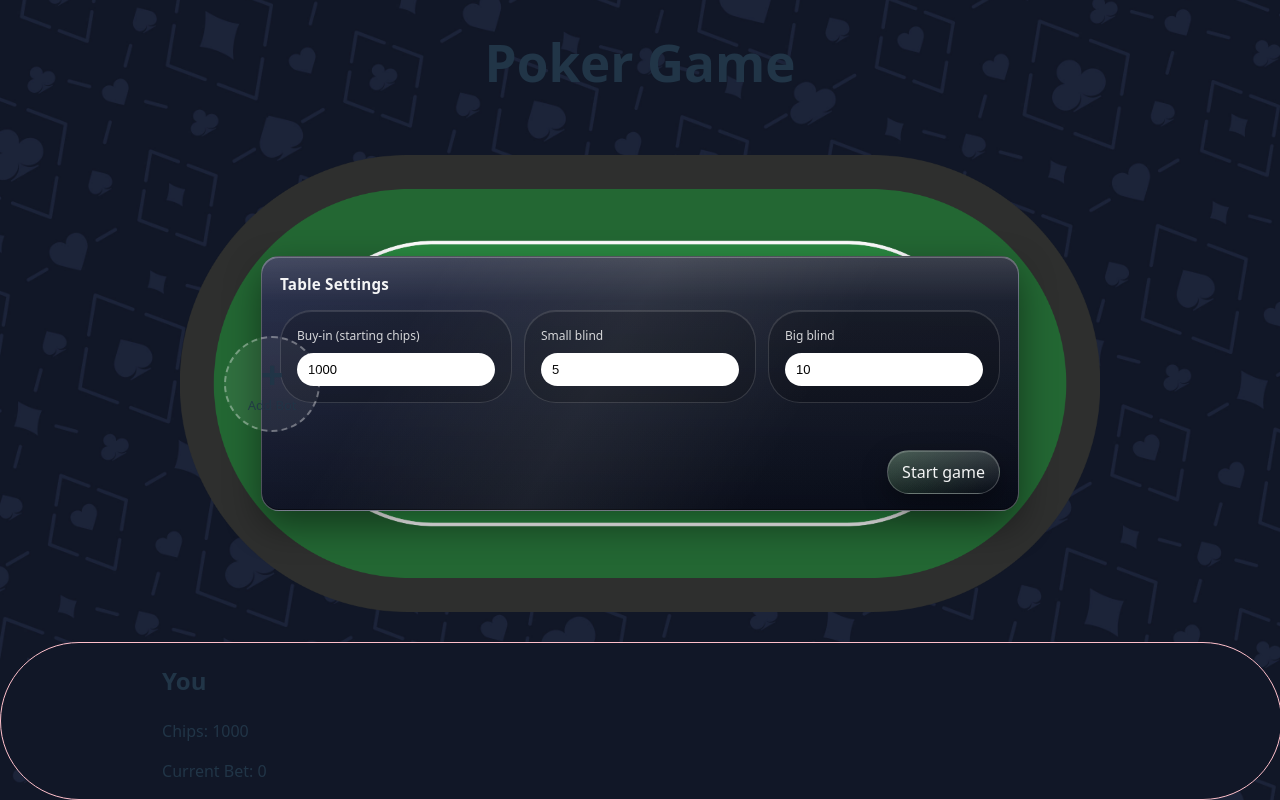
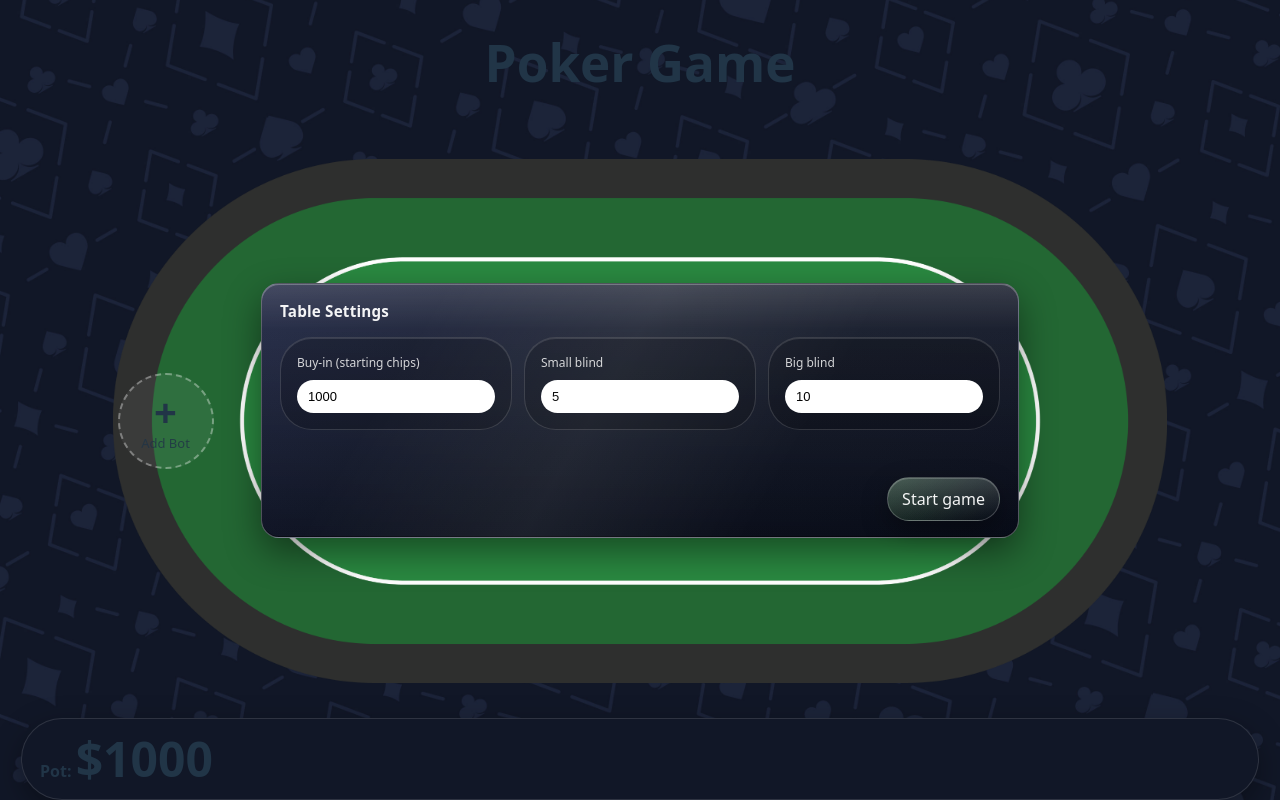
Before and after one commit to thomasity/poker, a React (Vite) app: page / in a window 1280 px wide. Built offline with nearby package versions, Linux system fonts and the light colour scheme.

Commit message:
update node and working on controls ui

```diff
--- a/src/App.tsx
+++ b/src/App.tsx
@@ -13,7 +13,7 @@ export default function App() {
         <header>
             <div/>
             <h1 id="title">Poker Game</h1>
-            {state.playing && state.handWinner !== undefined && <button onClick={endGame}>New Game</button>}
+            {state.playing && <button onClick={endGame}>New Game</button>}
         </header>
         <main>
             {state.playing ? <PokerTable state={state} /> : <ConfigTable state={state} startGame={startGame} />}
--- a/src/index.css
+++ b/src/index.css
@@ -104,3 +104,21 @@ button:hover {
     background-color: #f9f9f9;
   }
 }
+
+.click-anywhere {
+  position: absolute;
+  height: 100vh;
+  width: 100vw;
+  background: rgba(0, 0, 0, .5);
+  color: white;
+  z-index: 3000;
+  cursor: pointer;
+  display: grid;
+  place-content: center;
+  place-items: center;
+}
+
+.hand-outcome {
+  padding: 1rem;
+  background-color: red;
+}
--- a/src/poker/reducer.ts
+++ b/src/poker/reducer.ts
@@ -145,8 +145,6 @@ export function reduceGame(state: GameState, event: GameEvent) : { state: GameSt
             return { state, effects: []};
     }
 }
-
-
 
 /**
  * Applies a single player action (fold/call/bet) to the current hand and advances turn order.
--- a/src/ui/ClickAnywhere.tsx
+++ b/src/ui/ClickAnywhere.tsx
@@ -12,18 +12,24 @@ const HAND_CATEGORIES: Record<number, string> = {
     0: "High Card"
 }
 
+
 export default function ClickAnywhere({ state, onClick } : { state: GameState, onClick: () => void; }) {
-
-    return (
-        <div style={{ position: 'absolute', height: '100vh', width: '100vw', background: 'black', opacity: 0.5, color: 'white', zIndex: 3000, cursor: 'pointer' }} onClick={onClick}>
-            <h2 style={{ margin: 'auto', zIndex: 4000 }}>Click anywhere for next hand.</h2>
-            {state.handWinner !== undefined &&
-                <>
+    const HandOutcome = ({ className } : { className: string}) => {
+        if (state.handWinner !== undefined) {
+            return (
+                <div className={className}>
                     <p>Winner: {state.players[state.handWinner].name}</p>
                     <p>Winning Hand: {HAND_CATEGORIES[state.players[state.handWinner].handValue!.category] ?? "Unknown"}</p>
                     <p>Winnings: {state.pot}</p>
-                </>
-            }
+                </div>
+            )
+        }
+        return null;
+    }
+
+    return (
+        <div className="click-anywhere" onClick={onClick}>
+            <HandOutcome className="hand-outcome" />
         </div>
     )
 }
--- a/src/ui/controls/UserControls.module.css
+++ b/src/ui/controls/UserControls.module.css
@@ -1,35 +1,64 @@
-.controls-container {
-    z-index: 1000;
-    height: 100%;
-    width: 100%;
+.controlsContainer {
+  width: 100%;
+  z-index: 1000;
+
+  display: flex;
+  justify-content: center;
+
+  padding: 0 16px;
+  pointer-events: none;
 }
 
-#controls {
-    width: 100%;
-    margin: 0 auto;
-    display: grid;
-    grid-template-columns: 1fr 1fr 1fr;
-    place-items: center;
-    place-content: center;
-    border: 1px solid pink;
-    background-color: #111727;
-    border-radius: 9999px;
+.controls {
+  pointer-events: auto;
+  width: min(1200px, 100%);
+  padding: 12px 18px;
+
+  display: grid;
+  grid-template-columns: max-content 1fr max-content;
+  align-items: center;
+  gap: 16px;
+
+  background: #111727;
+  border: 1px solid rgba(255, 255, 255, 0.12);
+  border-radius: 9999px;
+  box-shadow: 0 10px 30px rgba(0, 0, 0, 0.35);
+}
+
+.userInfo {
+  display: flex;
+  flex-direction: column;
+  justify-content: center;
+  min-width: 180px;
+}
+
+.userInfo h2 {
+  margin: 0;
+  font-size: 1rem;
+  line-height: 1.1;
+}
+
+.actions {
+  display: flex;
+  justify-content: center;
+  align-items: center;
+  min-height: 56px;
 }
 
 .hand {
-    height: 20px;
-    pointer-events: none;        /* Prevent blocking clicks */
+  position: relative;
+  width: 160px;
+  height: 56px;
+  pointer-events: none;
 }
 
-/* Individual card wrapper */
 .cardWrapper {
-    position: absolute;
-    bottom: 10px;
-    transition: transform 0.2s ease;
+  position: absolute;
+  top: 0;
+  transition: transform 0.15s ease;
 }
 
-/* Optional hover effect */
 .cardWrapper:hover {
-    transform: translateY(12px);
-    z-index: 10;
+  transform: translateY(-10px);
+  z-index: 10;
 }
--- a/src/ui/controls/UserControls.tsx
+++ b/src/ui/controls/UserControls.tsx
@@ -96,29 +96,43 @@ function ActionControls({ state, dispatch, setIsBetting } : { state: GameState,
     }
 }
 
-export default function UserControls({ state, canAct, dispatch } : { state: GameState, canAct: boolean, dispatch: (action: PlayerAction) => void }) {
-    const [isBetting, setIsBetting] = useState<boolean>(false);
-    const player = state.players.filter(p=> p.kind === 'human')[0];
+export default function UserControls({
+  state,
+  canAct,
+  dispatch
+}: {
+  state: GameState;
+  canAct: boolean;
+  dispatch: (action: PlayerAction) => void;
+}) {
+  const [isBetting, setIsBetting] = useState(false);
+  const player = state.players.find(p => p.kind === "human")!;
 
   return (
-            <div className={styles['controls-container']}>
-                <div id={styles.controls}>
-                    <div>
-                        <h2>{player.name}</h2>
-                        <p>Chips: {player.chips}</p>
-                        <p>Current Bet: {state.currentBet}</p>
+    <div className={styles.controlsContainer}>
+      <div className={styles.controls}>
+        <div className={styles.userInfo}>
+          <h2>Pot: <span style={{ fontSize: "3rem"}}>${player.chips}</span></h2>
         </div>
-                    {canAct && state.phase === 'inHand' ? isBetting ? (
+
+        <div className={styles.actions}>
+          {canAct ? (
+            isBetting ? (
               <BettingControls state={state} dispatch={dispatch} setIsBetting={setIsBetting} />
             ) : (
               <ActionControls state={state} dispatch={dispatch} setIsBetting={setIsBetting} />
-                    ) : <div/> }
+            )
+          ) : (
+            <div />
+          )}
+        </div>
+
         <div className={styles.hand}>
-                        {player.hand.map((card: CardType, index: number) => (
+          {!player.folded && player.hand.map((card: CardType, index: number) => (
             <div
               key={`user-card-${index}`}
               className={styles.cardWrapper}
-                                style={{ transform: `translateX(${index * 30}px)` }}
+              style={{ left: `${index * 30}px` }}
             >
               <Card card={card} />
             </div>
--- a/src/ui/player/Player.module.css
+++ b/src/ui/player/Player.module.css
@@ -1,9 +1,9 @@
 
-.bot1 { left: 10%; top: 50%; }
-.bot2 { left: 25%; top: 18%; }
-.bot3 { left: 50%; top: 18%; }
-.bot4 { left: 75%; top: 18%; }
-.bot5 { left: 90%; top: 50%; }
+.bot1 { left: 5%; top: 50%; }
+.bot2 { left: 25%; top: 15%; }
+.bot3 { left: 50%; top: 15%; }
+.bot4 { left: 75%; top: 15%; }
+.bot5 { left: 95%; top: 50%; }
 
 
 .player {
@@ -155,16 +155,13 @@
   padding: 6px 10px;
   border-radius: 9999px;
 
-  color: rgba(255, 255, 255, 0.95);
+  color: black;
   font-size: 12px;
-  font-weight: 700;
   letter-spacing: 0.2px;
   white-space: nowrap;
 
-  background:
-    linear-gradient(180deg, rgba(255,255,255,0.18), rgba(0,0,0,0.25)),
-    linear-gradient(135deg, rgba(34, 197, 94, 0.22), rgba(17, 23, 39, 0.22));
-  border: 1px solid rgba(255, 255, 255, 0.25);
+  background-color: white;
+  border: 1px solid white;
 
   box-shadow:
     inset 0 1px 0 rgba(255,255,255,0.18),
@@ -185,5 +182,5 @@
   height: 0;
   border-left: 6px solid transparent;
   border-right: 6px solid transparent;
-  border-bottom: 6px solid rgba(255, 255, 255, 0.18);
+  border-bottom: 6px solid white;
 }
--- a/src/ui/table/PokerTable.module.css
+++ b/src/ui/table/PokerTable.module.css
@@ -26,8 +26,9 @@
   grid-template-rows: 1fr 1fr 1fr;
   place-content: center;
   place-items: center;
-  padding: 0;
+  padding: 1rem;
   margin: 0;
+  height: 50%;
 }
 
 .community {
--- a/src/ui/usePokerGame.ts
+++ b/src/ui/usePokerGame.ts
@@ -28,6 +28,8 @@ export function usePokerGame() {
     const runEffects = useCallback(( effects: GameEffect[]) => {
         for (const effect of effects) {
             if (effect.type === "NONE") continue;
+
+            clearTimer(effect.key);
 
             if (effect.type === "AFTER") {
                 const id = setTimeout(() => {
```
Also changed, not shown: 1 other file (tests, documents, lock files or other folders). Lines whose indentation alone changed are shown as unchanged.
